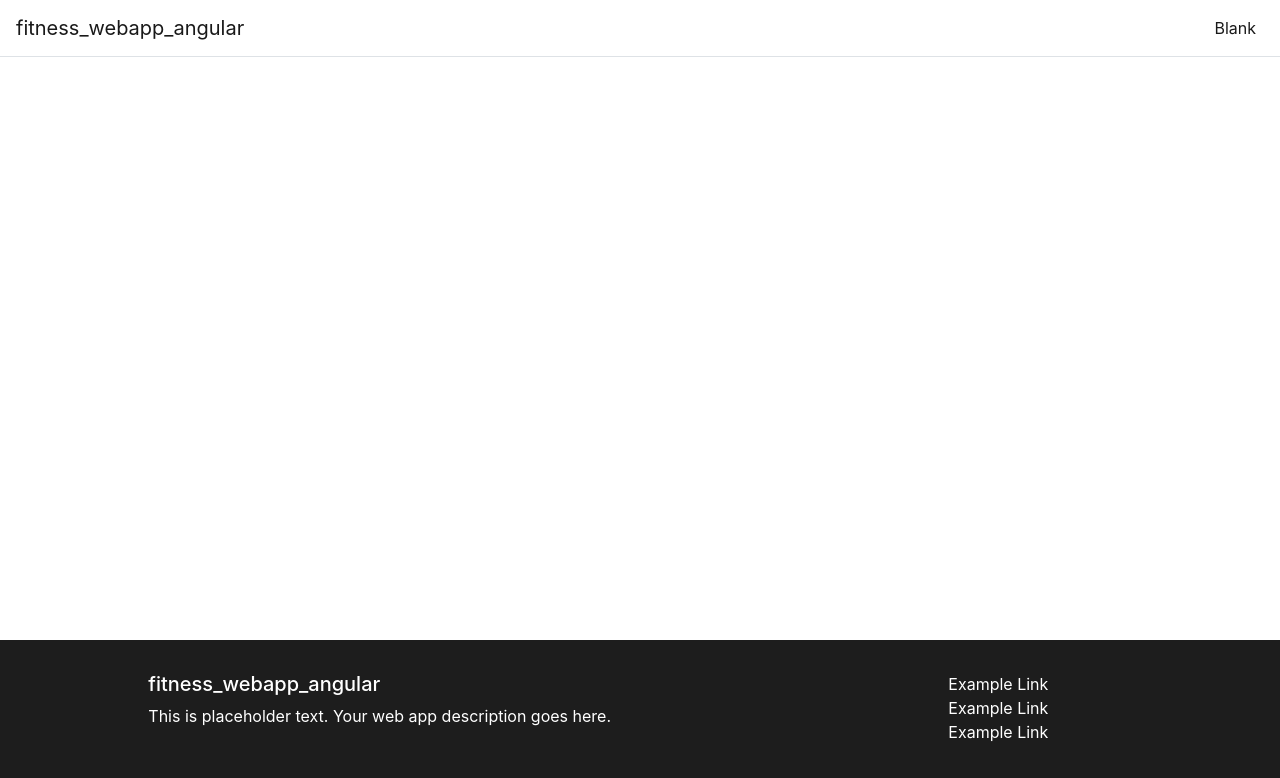
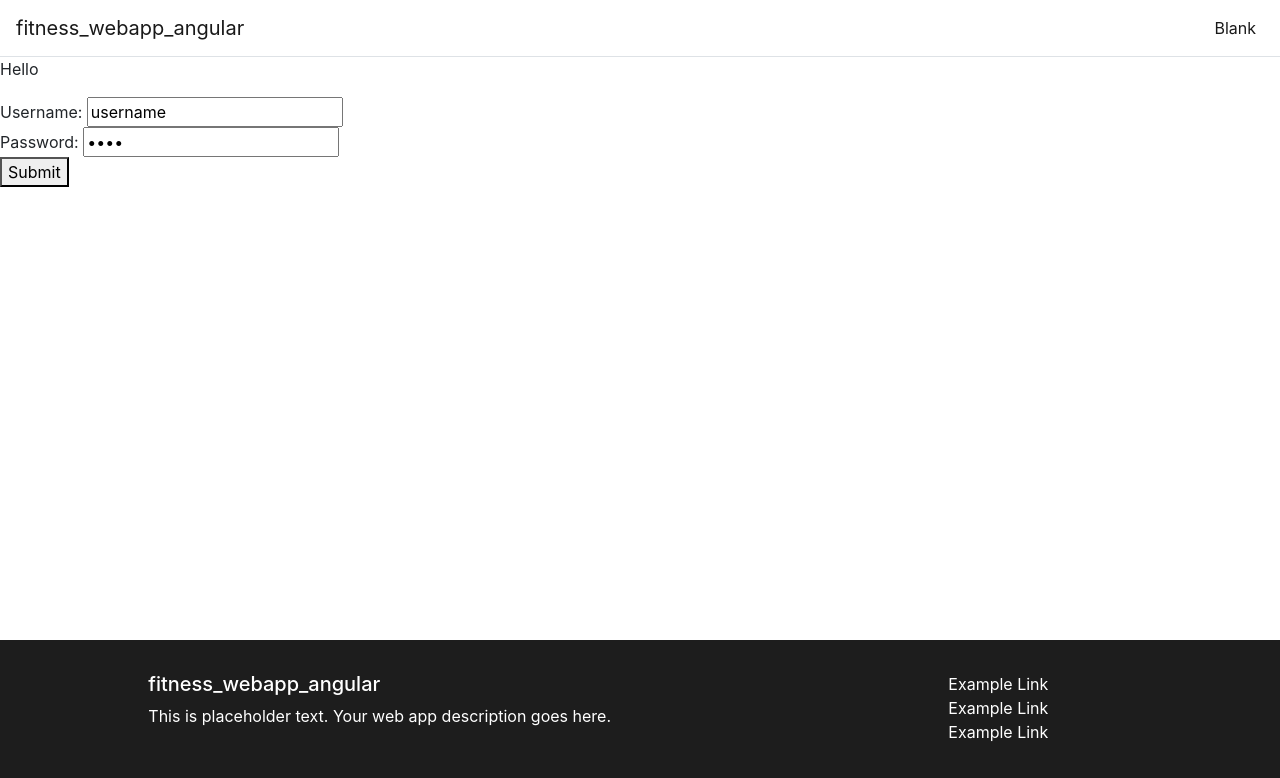
Before and after one commit to gi11/IKT-WEB, an Angular app in the folder fitness-webapp-angular/: page /blank in a window 1280 px wide. Shown: the top 778 px of the page. Built offline with nearby package versions, Linux system fonts and the light colour scheme.

Commit message:
register and login validated through angular

```diff
--- a/fitness-webapp-angular/src/app/app.component.html
+++ b/fitness-webapp-angular/src/app/app.component.html
@@ -2,6 +2,8 @@
 
 <!-- header -->
 <app-nav-bar></app-nav-bar>
+<app-user-form></app-user-form>
+
 
 <router-outlet></router-outlet>
 
--- a/fitness-webapp-angular/src/app/app.module.ts
+++ b/fitness-webapp-angular/src/app/app.module.ts
@@ -1,24 +1,28 @@
 import { BrowserModule } from '@angular/platform-browser';
 import { NgModule } from '@angular/core';
 import { HttpClientModule } from '@angular/common/http';
+import { ReactiveFormsModule} from '@angular/forms';
 
 import { AppComponent } from './app.component';
 import { AppRoutingModule } from './app-routing.module';
 import { BlankModule } from './app-shell/blank/blank.module';
 import { NavBarComponent } from './app-shell/nav-bar/nav-bar.component';
 import { FooterComponent } from './app-shell/footer/footer.component';
+import { UserFormComponent } from './user-form/user-form.component';
 
 @NgModule({
   declarations: [
     AppComponent,
     NavBarComponent,
-    FooterComponent
+    FooterComponent,
+    UserFormComponent,
   ],
   imports: [
     BrowserModule,
     HttpClientModule,
     AppRoutingModule,
     BlankModule,
+    ReactiveFormsModule,
   ],
   providers: [],
   bootstrap: [AppComponent]
--- a/fitness-webapp-angular/src/app/user.service.ts
+++ b/fitness-webapp-angular/src/app/authentication.service.ts
@@ -6,13 +6,13 @@ import { User } from './user';
 @Injectable({
   providedIn: 'root',
 })
-export class UserService {
+export class AuthenticationService {
 
   constructor(private http: HttpClient) { }
   private baseUrl = 'http://localhost:3000';
 
     public register(user: User){
-        const url = `${this.baseUrl}/register`;
+        const url = `${this.baseUrl}/api/register`;
         this.http.post<AuthResponse>(url, user).subscribe(data => {
             this.saveToken(data.token);
             return true;
@@ -51,11 +51,27 @@ export class UserService {
         //     }
         // }
 
-public login(){
-
+    public login(user: User){
+        const url = `${this.baseUrl}/api/login`;
+        this.http.post<AuthResponse>(url, user).subscribe(data => {
+            this.saveToken(data.token);
+            return true;
+        },
+        // Errors will call this callback instead:
+        (err: HttpErrorResponse) =>{
+            if(err.error instanceof Error) {
+                // A client-side or netwoek error occured. Handle it accordingly.
+                console.log('An error occurred', err.error.message);
+            } else {
+                //The backend return an unsuccessful response code.
+                //The response body may contain clue as to what went wrong,
+                console.log(`Back end returned code ${err.status} body was: ${err.error}`);
+            }
+        return false;
+        });
     }
 
-public logout(){
+    public logout(){''
         const token = this.getToken();
         if(token){
             window.localStorage.removeItem('fitness-user-token');
--- /dev/null
+++ b/fitness-webapp-angular/src/app/user-form/user-form.component.html
@@ -0,0 +1,6 @@
+<p>Hello</p>
+<form [formGroup]="userFormModel"(ngSubmit)="onSubmit()">
+    <div>Username: <input type="text" formControlName="username"></div>
+    <div>Password: <input type="password"formControlName="password"></div>
+   <button type="submit">Submit</button>
+</form>
--- /dev/null
+++ b/fitness-webapp-angular/src/app/user-form/user-form.component.ts
@@ -0,0 +1,27 @@
+import { Component, OnInit} from '@angular/core';
+import { FormGroup, FormControl, Validators } from '@angular/forms';
+import { AuthenticationService } from '../authentication.service'
+
+@Component({
+  selector: 'app-user-form',
+  templateUrl: './user-form.component.html',
+  styleUrls: [],
+})
+export class UserFormComponent implements OnInit {
+
+    userFormModel : FormGroup;
+    constructor( private authService: AuthenticationService) {
+        this.userFormModel = new FormGroup({
+            username: new FormControl('username', [Validators.required]),
+            password: new FormControl('****'),
+        });
+     }
+
+     onSubmit() {
+        this.authService.login(this.userFormModel.value);
+     }
+
+     ngOnInit() {
+    }
+
+}
```
Also changed, not shown: 2 other files (tests, documents, lock files or other folders). Lines whose indentation alone changed are shown as unchanged.
